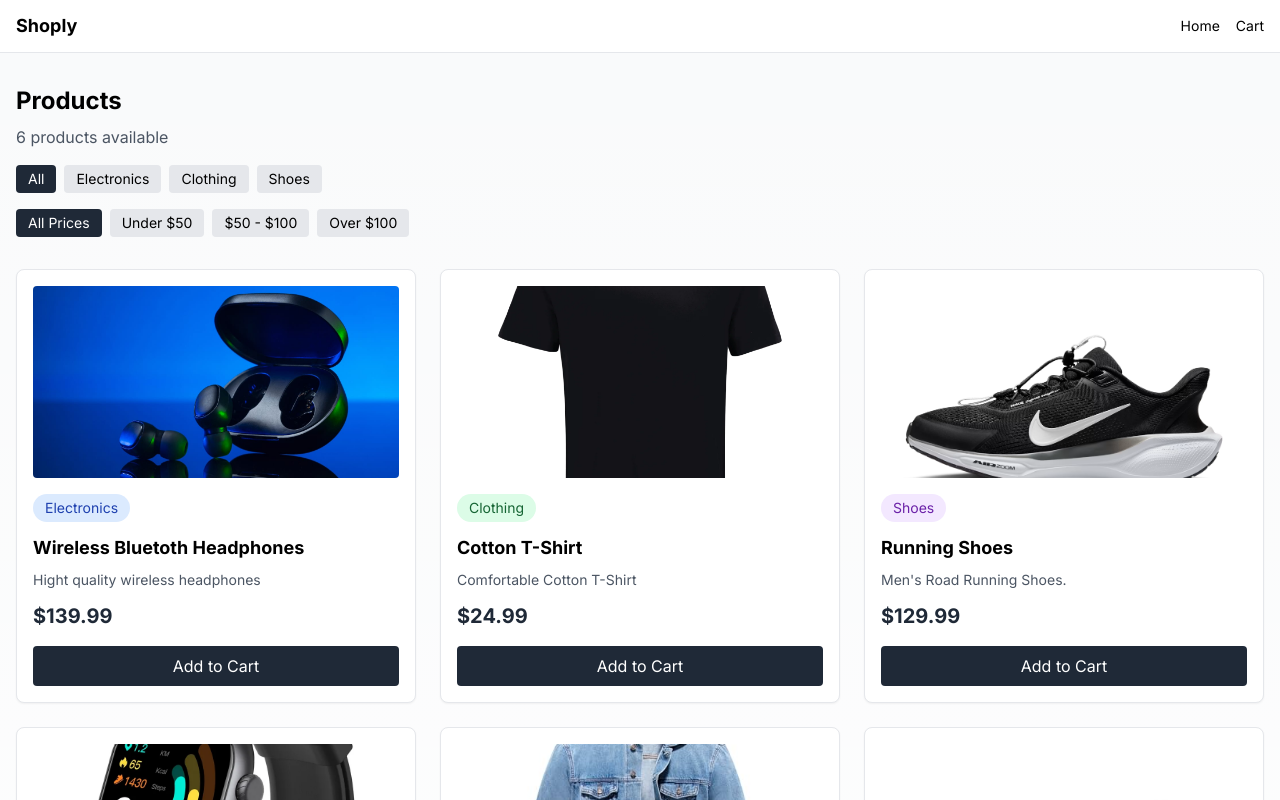
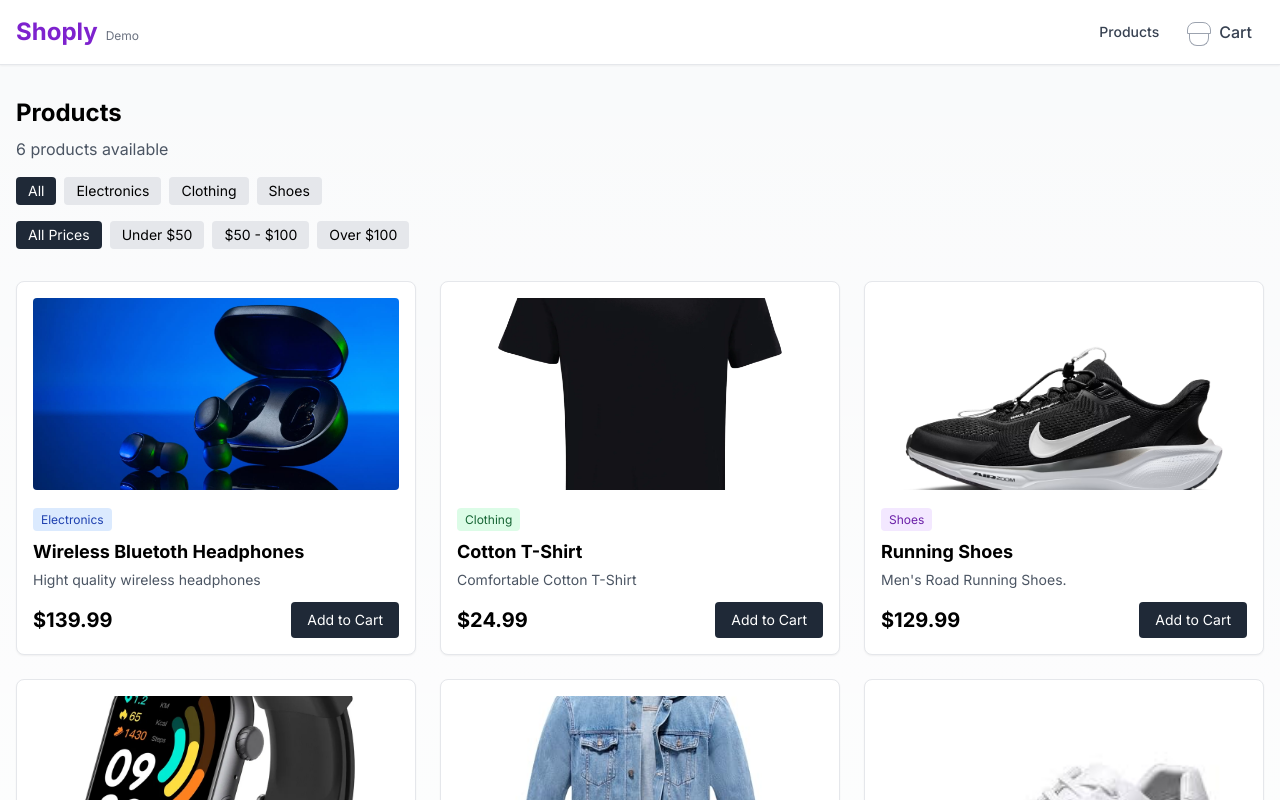
Before and after one commit to Jan030100/ecommerce-store, a Next.js app: page / in a window 1280 px wide. Shown: the top 800 px of the page. Built offline with nearby package versions, Linux system fonts and the light colour scheme.

Commit message:
feat: complete cart functionality with add/remove items and total price display and improve some UI

```diff
--- a/app/globals.css
+++ b/app/globals.css
@@ -24,4 +24,18 @@ body {
       rgb(var(--background-end-rgb))
     )
     rgb(var(--background-start-rgb));
+     font-feature-settings: "kern", "liga", "clig", "calt";
+  text-rendering: optimizeLegibility;
 }
+
+
+button:disabled {
+  cursor: not-allowed;
+  opacity: 0.7;
+}
+
+button:focus-visible,
+a:focus-visible {
+  outline: 2px solid #9333ea;
+  outline-offset: 2px;
+}
--- /dev/null
+++ b/components/Cart.tsx
@@ -0,0 +1,180 @@
+'use client'
+
+import { useState, useEffect } from 'react';
+import Image from 'next/image';
+import { CartItem, CartState } from '@/types';
+import { getCart, removeFromCart, updateQuantity, clearCart } from '@/lib/cart';
+
+interface CartProps {
+  onClose: () => void;
+}
+
+export default function Cart({ onClose }: CartProps) {
+  const [cart, setCart] = useState<CartState>({ items: [], total: 0 });
+
+  useEffect(() => {
+    const loadCart = () => {
+      setCart(getCart());
+    };
+
+    loadCart();
+
+    window.addEventListener('cartUpdated', loadCart);
+
+    document.body.style.overflow = 'hidden';
+
+    return () => {
+      window.removeEventListener('cartUpdated', loadCart);
+      document.body.style.overflow = 'auto';
+    };
+  }, []);
+
+  const handleRemove = (productId: number) => {
+    removeFromCart(productId);
+  };
+
+  const handleQuantityChange = (productId: number, newQuantity: number) => {
+    if (newQuantity < 1) {
+      handleRemove(productId);
+      return;
+    }
+    updateQuantity(productId, newQuantity);
+  };
+
+  const handleClearCart = () => {
+    if (cart.items.length === 0) return;
+
+    const confirmClear = window.confirm('Clear all items from cart?');
+    if (confirmClear) {
+      clearCart();
+    }
+  };
+
+  const totalItems = cart.items.reduce((sum, item) => sum + item.quantity, 0);
+
+  return (
+    <div className="fixed inset-0 bg-black bg-opacity-40 z-50 flex justify-end">
+      <div
+        className="flex-1"
+        onClick={onClose}
+      ></div>
+
+      <div className="bg-white w-full max-w-md h-full flex flex-col shadow-lg">
+        <div className="p-4 border-b flex justify-between items-center">
+          <h2 className="text-lg font-bold">Shopping Cart</h2>
+          <button
+            onClick={onClose}
+            className="text-gray-500 hover:text-gray-700 text-lg"
+          >
+            ✕
+          </button>
+        </div>
+
+        <div className="flex-1 overflow-y-auto p-4">
+          {cart.items.length === 0 ? (
+            <div className="text-center py-10">
+              <div className="flex justify-center mb-4">
+                <div className="relative w-16 h-16">
+                  <div className="absolute top-0 left-1/2 transform -translate-x-1/2 w-12 h-8 border-2 border-gray-300 rounded-t-lg"></div>
+                  <div className="absolute top-6 left-1/2 transform -translate-x-1/2 w-10 h-8 border-l-2 border-r-2 border-b-2 border-gray-300 rounded-b-lg"></div>
+                  <div className="absolute top-2 left-1/2 transform -translate-x-1/2 w-6 h-1 bg-gray-300"></div>
+                </div>
+              </div>
+              <p className="text-gray-500 mb-2">Your cart is empty</p>
+              <p className="text-gray-400 text-sm mb-4">Add items to get started</p>
+              <button
+                onClick={onClose}
+                className="px-4 py-2 bg-gray-800 text-white rounded text-sm hover:bg-black"
+              >
+                Browse Products
+              </button>
+            </div>
+          ) : (
+            <div>
+              {cart.items.map((item) => (
+                <div key={item.id} className="border-b py-4 flex gap-3">
+                  <div className="w-16 h-16 relative bg-gray-100 rounded overflow-hidden">
+                    <Image
+                      src={item.image}
+                      alt={item.name}
+                      fill
+                      className="object-cover"
+                    />
+                  </div>
+
+                  <div className="flex-1">
+                    <h3 className="font-medium">{item.name}</h3>
+                    <p className="text-gray-600 text-sm">${item.price.toFixed(2)}</p>
+
+                    <div className="flex items-center gap-2 mt-2">
+                      <button
+                        onClick={() => handleQuantityChange(item.id, item.quantity - 1)}
+                        className="w-6 h-6 bg-gray-200 rounded text-sm hover:bg-gray-300"
+                      >
+                        -
+                      </button>
+                      <span className="w-8 text-center">{item.quantity}</span>
+                      <button
+                        onClick={() => handleQuantityChange(item.id, item.quantity + 1)}
+                        className="w-6 h-6 bg-gray-200 rounded text-sm hover:bg-gray-300"
+                      >
+                        +
+                      </button>
+
+                      <button
+                        onClick={() => handleRemove(item.id)}
+                        className="text-red-500 text-sm ml-auto hover:text-red-700"
+                      >
+                        Remove
+                      </button>
+                    </div>
+                  </div>
+
+                  <div className="text-right">
+                    <div className="font-bold">
+                      ${(item.price * item.quantity).toFixed(2)}
+                    </div>
+                  </div>
+                </div>
+              ))}
+            </div>
+          )}
+        </div>
+
+        {cart.items.length > 0 && (
+          <div className="border-t p-4">
+            <div className="flex justify-between mb-4">
+              <div>
+                <div className="font-bold">Total ({totalItems} items)</div>
+                <div className="text-gray-600 text-sm">Shipping calculated at checkout</div>
+              </div>
+              <div className="text-xl font-bold">${cart.total.toFixed(2)}</div>
+            </div>
+
+            <div className="space-y-2">
+              <button
+                className="w-full bg-purple-600 text-white py-3 rounded font-medium hover:bg-purple-700"
+              >
+                Checkout
+              </button>
+
+              <button
+                onClick={handleClearCart}
+                className="w-full border border-gray-300 py-2 rounded text-gray-700 hover:bg-gray-50"
+              >
+                Clear All Items
+              </button>
+
+              <button
+                onClick={onClose}
+                className="w-full py-2 text-gray-600 hover:text-gray-800"
+              >
+                Continue Shopping
+              </button>
+            </div>
+          </div>
+        )}
+      </div>
+    </div>
+  );
+}
--- a/components/Header.tsx
+++ b/components/Header.tsx
@@ -1,37 +1,72 @@
 'use client'
 
-import { useEffect, useState } from 'react';
-import { getCart } from '@/lib/cart';
+import { useState, useEffect } from 'react';
+import { getCartCount } from '@/lib/cart';
+import Cart from './Cart';
 
 export default function Header() {
   const [cartCount, setCartCount] = useState(0);
+  const [isCartOpen, setIsCartOpen] = useState(false);
 
   useEffect(() => {
-    const cart = getCart();
-    const total = cart.items.reduce((sum, item) => sum + item.quantity, 0);
-    setCartCount(total);
+    const updateCartCount = () => {
+      setCartCount(getCartCount());
+    };
+
+    updateCartCount();
+
+    window.addEventListener('cartUpdated', updateCartCount);
+
+    return () => {
+      window.removeEventListener('cartUpdated', updateCartCount);
+    };
   }, []);
 
   return (
-    <header className="bg-white border-b">
-      <div className="container mx-auto px-4 py-3">
+    <>
+      <header className="bg-white shadow-sm border-b sticky top-0 z-40">
+        <nav className="container mx-auto px-4 py-3">
           <div className="flex justify-between items-center">
-          <h1 className="text-lg font-bold">Shoply</h1>
+            <div>
+              <a href="/" className="text-2xl font-bold text-purple-700">
+                Shoply
+              </a>
+              <span className="text-xs text-gray-500 ml-2 hidden sm:inline">Demo</span>
+            </div>
 
             <div className="flex items-center gap-4">
-            <a href="/" className="text-sm">Home</a>
+              <a
+                href="/"
+                className="text-gray-700 hover:text-purple-600 text-sm font-medium"
+              >
+                Products
+              </a>
 
-            <div className="flex items-center gap-1">
-              <span className="text-sm">Cart</span>
+              <button
+                onClick={() => setIsCartOpen(true)}
+                className="flex items-center gap-2 px-3 py-2 text-gray-700 hover:text-purple-600 relative"
+              >
+                <div className="relative">
+                  <div className="w-6 h-5">
+                    <div className="w-full h-3 border border-gray-400 rounded-t-lg"></div>
+                    <div className="w-5 h-3 border-l border-r border-b border-gray-400 rounded-b-lg mx-auto"></div>
+                  </div>
+
                   {cartCount > 0 && (
-                <span className="bg-gray-800 text-white text-xs px-2 py-0.5 rounded">
+                    <span className="absolute -top-2 -right-2 bg-purple-600 text-white text-xs rounded-full w-5 h-5 flex items-center justify-center">
                       {cartCount}
                     </span>
                   )}
                 </div>
+
+                <span className="font-medium hidden sm:inline">Cart</span>
+              </button>
             </div>
           </div>
-      </div>
+        </nav>
       </header>
+
+      {isCartOpen && <Cart onClose={() => setIsCartOpen(false)} />}
+    </>
   );
 }
--- a/components/ProductCard.tsx
+++ b/components/ProductCard.tsx
@@ -18,47 +18,52 @@ export default function ProductCard({ product }: ProductCardProps) {
       price: product.price,
       image: product.image,
       quantity: 1
-
     };
 
     addToCart(cartItem);
 
-  window.location.reload();};
+    alert('Added to cart!');
+  };
+
+  const getCategoryColor = () => {
+    if (category === 'Electronics') return 'bg-blue-100 text-blue-800';
+    if (category === 'Clothing') return 'bg-green-100 text-green-800';
+    if (category === 'Shoes') return 'bg-purple-100 text-purple-800';
+    return 'bg-gray-100 text-gray-800';
+  };
 
   return (
-    <div className="bg-white rounded-lg border p-4 shadow-sm">
-
+    <div className="bg-white border rounded-lg p-4 shadow-sm hover:shadow-md transition-shadow">
       <div className="relative h-48 mb-4">
-        <Image src={image} alt={name} fill className="object-cover rounded"/>
+        <Image
+          src={image}
+          alt={name}
+          fill
+          className="object-cover rounded"
+          sizes="(max-width: 768px) 100vw, (max-width: 1200px) 50vw, 33vw"
+        />
       </div>
 
-      <div className="mb-3">
-        {category === 'Electronics' && (
-          <span className="inline-block px-3 py-1 rounded-full text-sm bg-blue-100 text-blue-800">
+      <div className="mb-2">
+        <span className={`px-2 py-1 rounded text-xs ${getCategoryColor()}`}>
           {category}
         </span>
-        )}
-        {category === 'Clothing' && (
-          <span className="inline-block px-3 py-1 rounded-full text-sm bg-green-100 text-green-800">
-            {category}
-          </span>
-        )}
-        {category === 'Shoes' && (
-          <span className="inline-block px-3 py-1 rounded-full text-sm bg-purple-100 text-purple-800">
-            {category}
-          </span>
-        )}
       </div>
 
-      <div className="mb-4">
-        <h3 className="font-bold text-lg mb-2">{name}</h3>
-        <p className="text-gray-600 text-sm mb-3 line-clamp-2">{description}</p>
-        <div className="text-xl font-bold text-gray-800">${price}</div>
-      </div>
+      <div>
+        <h3 className="font-bold text-lg mb-1">{name}</h3>
+        <p className="text-gray-600 text-sm mb-3">{description}</p>
 
-      <button onClick={handleAddToCart}className="w-full bg-gray-800 hover:bg-black text-white py-2 rounded">
+        <div className="flex justify-between items-center">
+          <div className="text-xl font-bold">${price.toFixed(2)}</div>
+          <button
+            onClick={handleAddToCart}
+            className="px-4 py-2 bg-gray-800 text-white text-sm rounded hover:bg-black"
+          >
             Add to Cart
           </button>
         </div>
+      </div>
+    </div>
   );
 }
--- a/package.json
+++ b/package.json
@@ -13,7 +13,7 @@
     "react-dom": "19.2.3"
   },
   "devDependencies": {
-    "@types/node": "^20",
+    "@types/node": "^20.19.27",
     "@types/react": "^19",
     "@types/react-dom": "^19",
     "autoprefixer": "^10.4.23",
--- a/types/index.ts
+++ b/types/index.ts
@@ -23,8 +23,3 @@ export interface CartState {
 export type Category = 'All' | 'Electronics' | 'Clothing' | 'Shoes';
 
 export type PriceRange = 'All' | 'Under50' | '50to100' | 'Over100';
-
-export interface FilterState {
-    category: Category;
-  priceRange: PriceRange;
-}
```
Also changed, not shown: lib/cart.ts (+66 -15 lines), 2 other files (tests, documents, lock files or other folders). Lines whose indentation alone changed are shown as unchanged.
